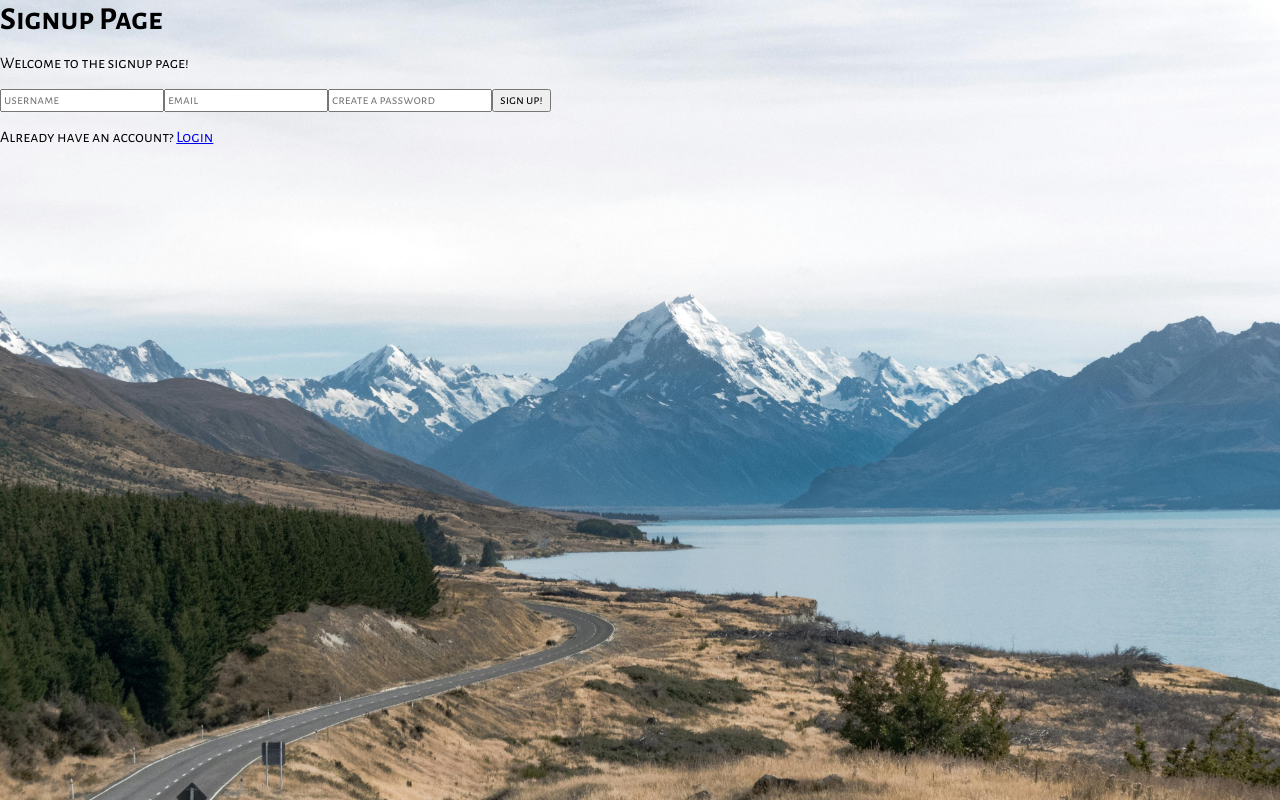
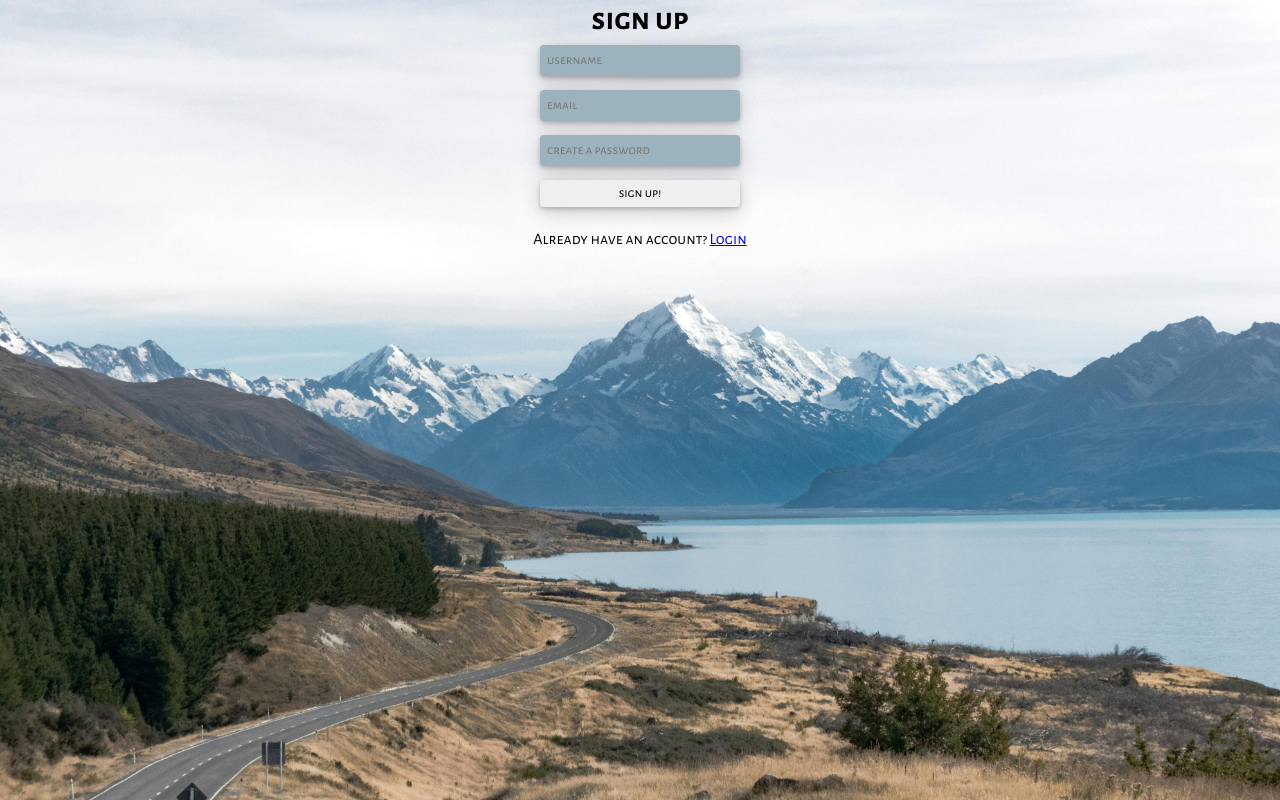
Before and after one commit to steven-xuk/wayfare, a React (Create React App) app: page /signup in a window 1280 px wide. Built offline with nearby package versions, Linux system fonts and the light colour scheme.

Commit message:
did a little bit of CSS on the login and signup pages but just a quick one

```diff
--- a/src/App.css
+++ b/src/App.css
@@ -304,3 +304,84 @@ html, body {
 .signup h1{
     margin: 0;
 }
+
+
+/* login  */
+
+.login .input-title{
+    text-align: center;
+}
+
+.signup .input-title{
+    text-align: center;
+}
+
+.login form{
+    display: flex;
+    flex-direction: column;
+    width: 200px;
+    margin: auto;
+}
+
+.signup form{
+    display: flex;
+    flex-direction: column;
+    width: 200px;
+    margin: auto;
+}
+
+.login form input{
+    margin: 7px 0;
+    background-color: var(--primary-color);
+    outline: none;
+    border: none;
+    padding: 7px;
+    color: white;
+    border-radius: 4px;
+    box-shadow: 0 2px 4px 0 rgba(0, 0, 0, 0.2), 0 6px 20px 0 rgba(0, 0, 0, 0.19);
+
+}
+
+.signup form input{
+    margin: 7px 0;
+    background-color: var(--primary-color);
+    outline: none;
+    border: none;
+    padding: 7px;
+    color: white;
+    border-radius: 4px;
+    box-shadow: 0 2px 4px 0 rgba(0, 0, 0, 0.2), 0 6px 20px 0 rgba(0, 0, 0, 0.19);
+
+}
+
+.login form button{
+    margin: 7px 0;
+    border-radius: 4px;
+    outline: 0;
+    border: 0;
+    padding: 5px 0;
+    box-shadow: 0 2px 4px 0 rgba(0, 0, 0, 0.2), 0 6px 20px 0 rgba(0, 0, 0, 0.19);
+}
+
+.signup form button{
+    margin: 7px 0;
+    border-radius: 4px;
+    outline: 0;
+    border: 0;
+    padding: 5px 0;
+    box-shadow: 0 2px 4px 0 rgba(0, 0, 0, 0.2), 0 6px 20px 0 rgba(0, 0, 0, 0.19);
+}
+
+.login form button:hover{
+    background-color: var(--primary-color);
+    transition: 0.3s;
+}
+
+.signup form button:hover{
+    background-color: var(--primary-color);
+    transition: 0.3s;
+}
+
+.centre{
+    text-align: center;
+}
--- a/src/components/Login.js
+++ b/src/components/Login.js
@@ -46,11 +46,10 @@ export default function Login() {
 
     return (
         <div className="login">
-            <h1>Login Page</h1>
-            <p>Welcome to the login page!</p>
+            <h1 className="input-title">Login</h1>
             <form onSubmit={e => loginToSupabase(e)}>
-                <input placeholder='email' name='email' value={formData.email} onChange={e => handleChange(e)}/>
-                <input placeholder='password' name='password' type='password' value={formData.password} onChange={e => handleChange(e)}/>
+                <input className="input-primary" placeholder='email' name='email' value={formData.email} onChange={e => handleChange(e)}/>
+                <input className="input-primary" placeholder='password' name='password' type='password' value={formData.password} onChange={e => handleChange(e)}/>
                 <button type='submit'>login</button>
             </form>
         </div>
--- a/src/components/Signup.js
+++ b/src/components/Signup.js
@@ -81,16 +81,14 @@ export default function Signup() {
 
     return (
         <div className="signup">
-            <h1>Signup Page</h1>
-            <p>Welcome to the signup page!</p>
-
+            <h1 className='input-title'>sign up</h1>
             <form onSubmit={e => submitUser(e)}>
-                <input placeholder='username' name='username' value={formData.username} onChange={e => handleChange(e)}/>
-                <input placeholder='email' name='email' type='email' value={formData.email} onChange={e => handleChange(e)}/>
-                <input placeholder='create a password' name='password' type='password' value={formData.password} onChange={e => handleChange(e)}/>
+                <input className="input-primary" placeholder='username' name='username' value={formData.username} onChange={e => handleChange(e)}/>
+                <input className="input-primary" placeholder='email' name='email' type='email' value={formData.email} onChange={e => handleChange(e)}/>
+                <input className="input-primary" placeholder='create a password' name='password' type='password' value={formData.password} onChange={e => handleChange(e)}/>
                 <button type='submit'>sign up!</button>
             </form>
-            <p>Already have an account? <Link to='/login'>Login</Link></p>
+            <p className='centre'>Already have an account? <Link to='/login'>Login</Link></p>
         </div>
     );
 }
```
